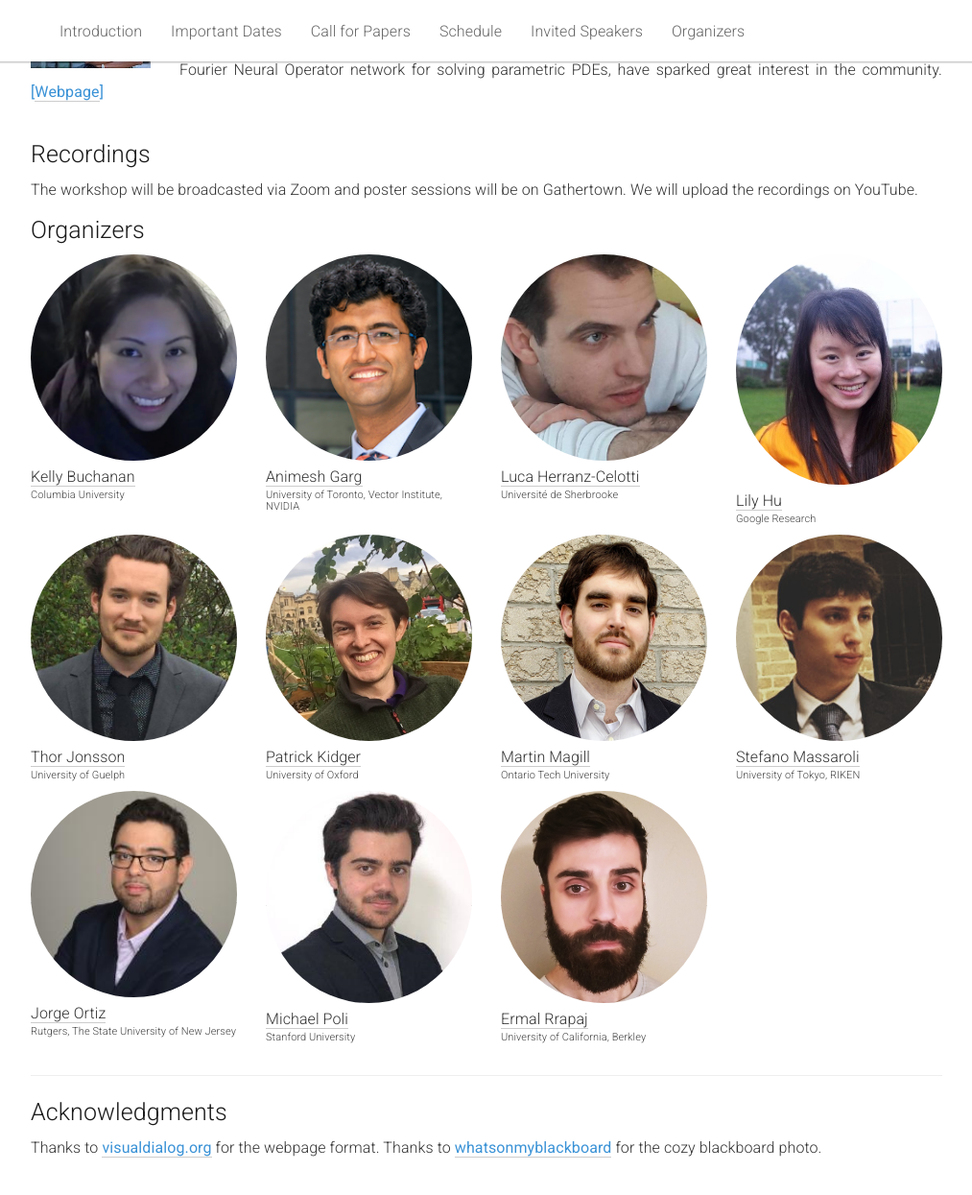
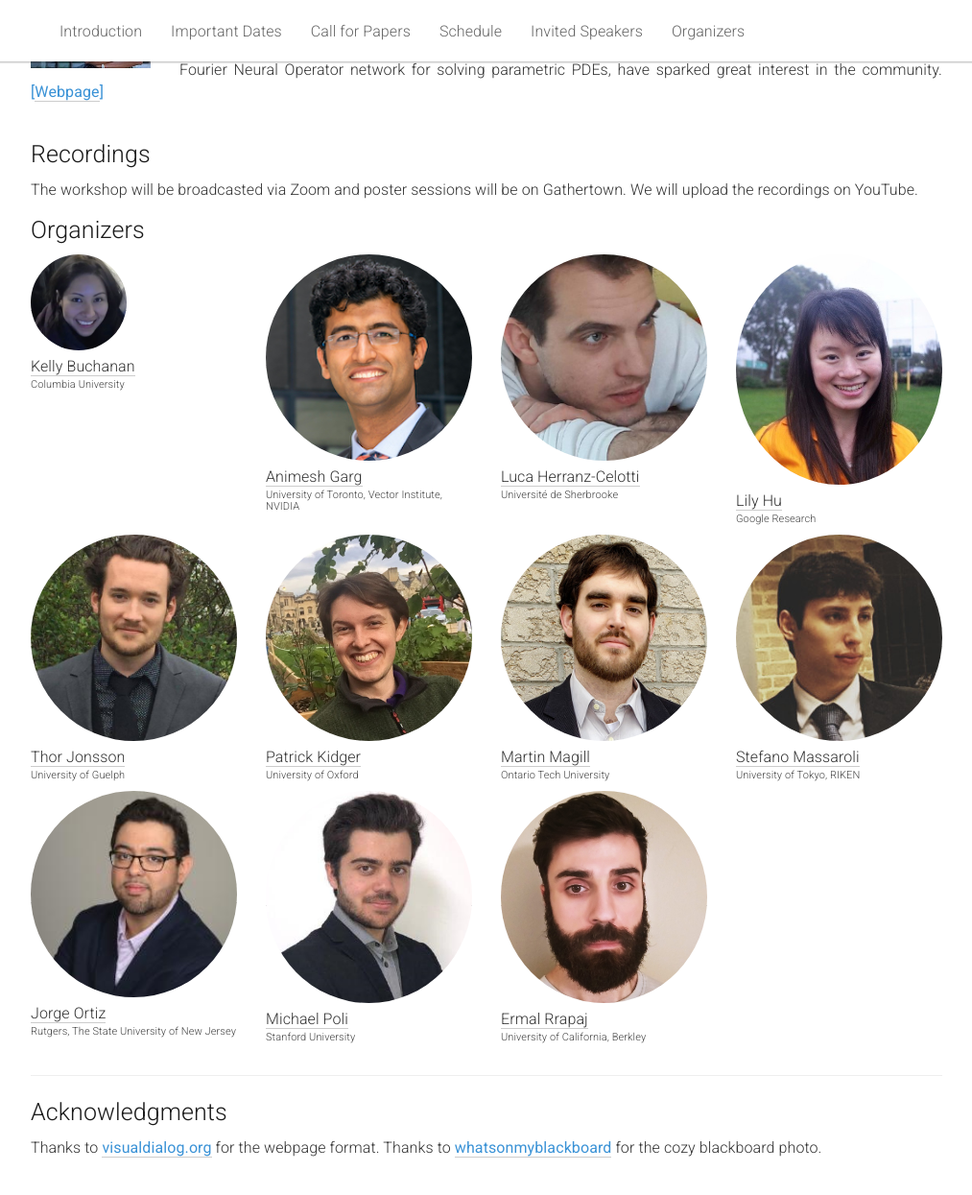
Before and after one commit to dl-de/dl-de.github.io, a Jekyll site: the page built from _pages/home.md, in a window 1280 px wide and 1400 px high, scrolled down 3041 px. Shown: the top 1245 px of the window at 96% size, without its empty margins (133-1146 px from the left). Built offline with Jekyll 4.4.1, drawn with Linux system fonts in a browser that asks for light colours.

Commit message:
minor changes

```diff
--- a/_pages/home.md
+++ b/_pages/home.md
@@ -265,7 +265,7 @@ The scope of the workshop spans topics at the intersection of DL and DEs, includ
 
    <div class="col-xs-3">
     <a href="https://www.ekbuchanan.com/">
-      <img class="people-pic" style="width:auto;height:auto;" src="{{ "/static/img/people/kellybuchanan.png" | prepend:site.baseurl }}">
+      <img class="people-pic" src="{{ "/static/img/people/kellybuchanan.png" | prepend:site.baseurl }}">
     </a>
     <div class="people-name">
       <a href="https://www.ekbuchanan.com/">Kelly Buchanan</a>
--- a/static/css/main.css
+++ b/static/css/main.css
@@ -126,7 +126,7 @@ pre {
 
 .people-pic {
   width: 100px;
-  height: 100px;
+  height: auto;
   border-radius: 50%;
 }
 
```
